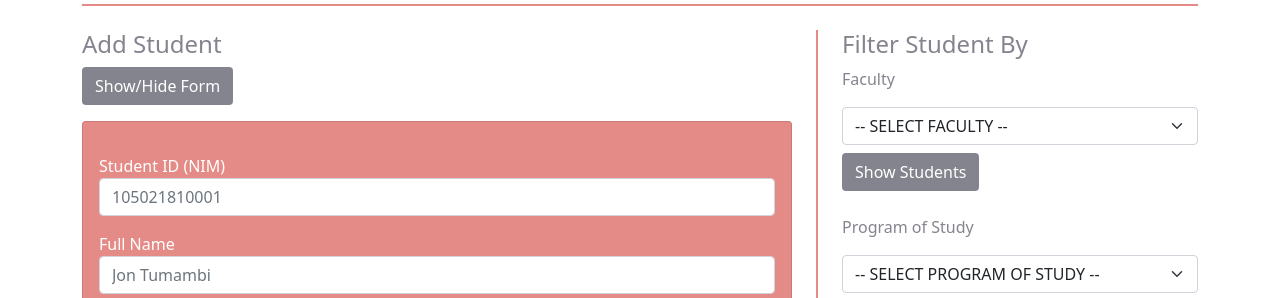
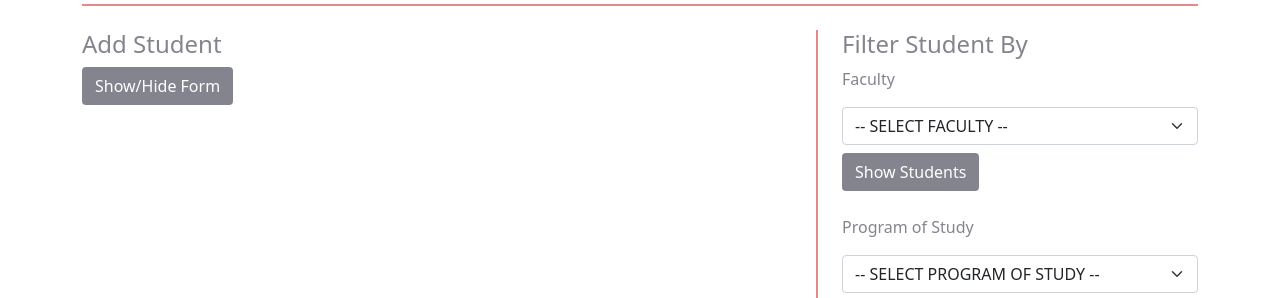
Before and after one commit to S21810014/mid-front-end, a website with bundled scripts: page index.html in a window 1280 px wide. Shown: the part 234-532 px from the top of the page. Built offline with nearby package versions, Linux system fonts and the light colour scheme.

Commit message:
set add student form hidden by default

```diff
--- a/index.html
+++ b/index.html
@@ -151,7 +151,7 @@
 
                 <button type="button" class="btn greyBtn" data-bs-toggle="collapse" data-bs-target="#addStudForm">Show/Hide Form</button>
 
-                <div class="collapse mt-3 show" id="addStudForm">
+                <div class="collapse mt-3" id="addStudForm">
                     <div class="card addStudFormCard p-3">
                         <p>Student ID (NIM)</p>
 
```
